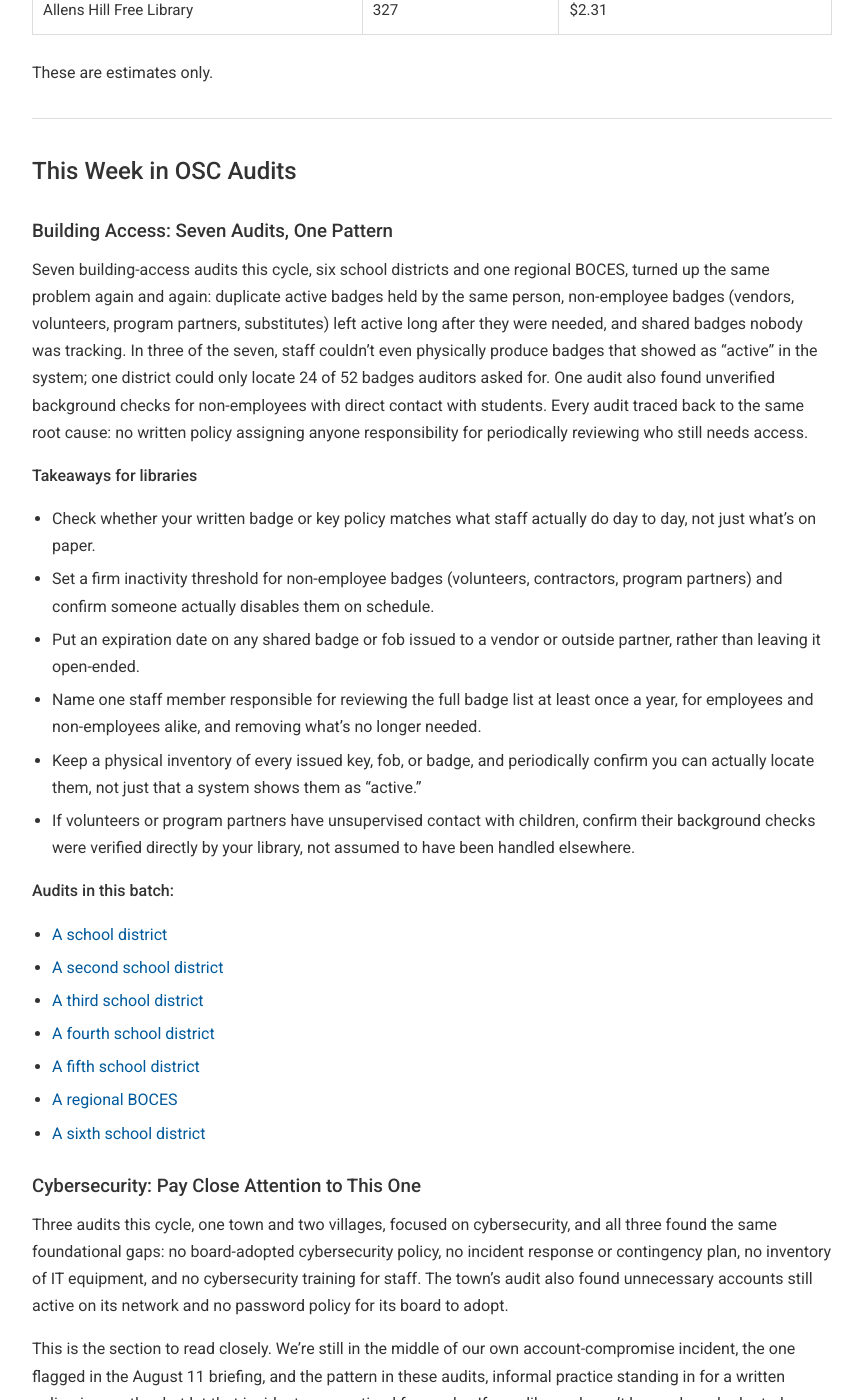
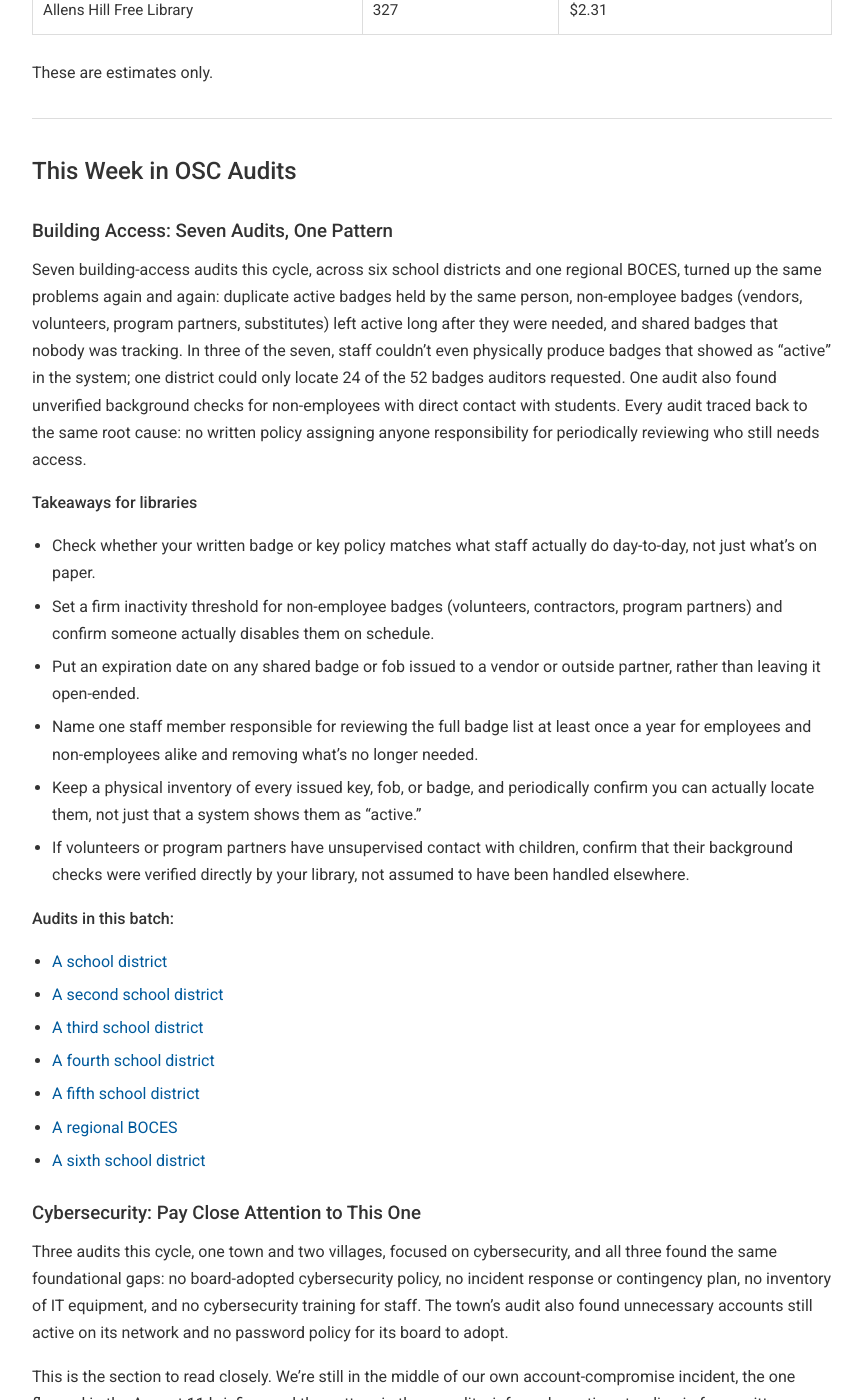
Before and after one commit to OWWL-Library-System/briefing, a Jekyll site: the page built from director/2026-09-01.md, in a window 1280 px wide and 1400 px high, scrolled down 9899 px. Shown: the whole window, without its empty margins (208-1071 px from the left). Built offline with Jekyll 4.4.1, drawn with Linux system fonts in a browser that asks for light colours; some of the changed text lies outside the part shown.

Commit message:
Update 2026-09-01.md

```diff
--- a/director/2026-09-01.md
+++ b/director/2026-09-01.md
@@ -8,7 +8,6 @@ layout: briefing
 # Director Briefing: September 01, 2026
 
 <div class="tldr" markdown="1">
-
 
 **[Harold Hacker Fund for the Advancement of Libraries Grant](#harold-hacker-fund-for-the-advancement-of-libraries-grant):** A grant opportunity from Friends & Foundation of the Rochester Public Library for education, professional development, and innovative library programs, open August 31 through September 30.
 
@@ -26,7 +25,7 @@ layout: briefing
 
 - <span class="action action-requested">Requested</span> Review your library's estimated cost for each database before the meeting, and let Ron or Roxanne know if you can't attend and want your comments read into the record.
 
-**[Little Pim Renewal for 2026-2027](#little-pim-renewal-for-2026-2027):** Little Pim's one-year add-on to the Mango contract is up for renewal at $2,025 system-wide, and will also be on the September 11 OWWLDAC agenda.
+**[Little Pim Renewal for 2026-2027](#little-pim-renewal-for-2026-2027):** Little Pim's one-year add-on to the Mango contract is up for renewal at $2,025 system-wide and will also be on the September 11 OWWLDAC agenda.
 
 **[This Week in OSC Audits](#this-week-in-osc-audits):** Eleven recent State Comptroller audits, building-access badge control across seven districts, cybersecurity gaps at three municipalities, and one billing/collections audit, with takeaways for library boards.
 
@@ -43,9 +42,9 @@ Each year, Friends & Foundation of the Rochester Public Library offers a grant o
 Funding supports:
 
 - Education and professional development for librarians and library staff throughout the five-county region served by the Rochester Regional Library Council.
-- Innovative library projects and programs at RRLC member libraries and the Monroe County Library and OWWL Library Systems and their member libraries.
+- Innovative library projects and programs at RRLC member libraries, the Monroe County Library, and the OWWL Library System and its member libraries.
 
-Applications are accepted beginning August 31, 2026 and are due by 11:59 PM on September 30, 2026. [Learn more and download the application](https://us.list-manage.com/d9O5Apqivuh?e=c66770b5e0&c2id=89d3980c603b8ae17fa5e8c02c5d7cc1).
+Applications are accepted beginning August 31, 2026, and are due by 11:59 PM on September 30, 2026. [Learn more and download the application](https://us.list-manage.com/d9O5Apqivuh?e=c66770b5e0&c2id=89d3980c603b8ae17fa5e8c02c5d7cc1).
 
 ---
 
@@ -71,11 +70,11 @@ Reach out with any questions.
 
 ## Consumer Reports and Kanopy Renewals
 
-The next Directors' Advisory Council meeting is Friday, September 11 at 10:00 AM at OWWL Library System. If there's anything you'd like to see on the agenda, let Roxanne or me know.
+The next Directors' Advisory Council meeting is Friday, September 11 at 10:00 AM at OWWLHQ. If there's anything you'd like to see on the agenda, let Roxanne or me know.
 
-On August 17, I emailed all directors proposing a change to how Kanopy and Consumer Reports are funded starting in 2027. The System can no longer fully cover both out of its operating budget, so I'm bringing the question to a vote at this meeting: whether libraries take on the cost going forward. This follows the bylaw amendment OWWLDAC approved earlier this year, which requires a two-thirds vote (28 directors) before a cost like this gets billed out to all 42 libraries.
+On August 17, I emailed all directors proposing a change to how Kanopy and Consumer Reports are funded starting in 2027. The System can no longer fully cover both from its operating budget, so I'm bringing the question to a vote at this meeting: whether libraries will take on the cost going forward. This follows the bylaw amendment OWWLDAC approved earlier this year, which requires a two-thirds vote (28 directors) before a cost like this gets billed out to all 42 libraries.
 
-If the vote passes, both databases are renewed in October 2026, and libraries are billed in 2027 for the 2028 cost. If it doesn't pass, the affected service ends when its current contract runs out in October 2026.
+If the vote passes, both databases will be renewed in October 2026, and libraries will be billed in 2027 at the 2028 cost. If it doesn't pass, the affected service will end when its current contract expires in October 2026.
 
 Consumer Reports and Kanopy are not packaged together. Each is its own decision, so your library can support continuing one without the other.
 
@@ -185,7 +184,7 @@ These are estimates only.
 
 This will also be on the September 11 OWWLDAC agenda (see the Consumer Reports and Kanopy item above for meeting details).
 
-Mango Languages is on a three-year contract that the System pays for directly. Little Pim, the ages 0-5 add-on several member libraries asked us to add, runs on its own one-year term and is up for renewal.
+Mango Languages is on a three-year contract that the System pays for directly. Little Pim, the ages 0-5 add-on that several member libraries asked us to add, runs on its own one-year term and is up for renewal.
 
 OWWLDAC approved adding Little Pim to the Mango contract at its March 6, 2026 meeting.
 
@@ -193,11 +192,11 @@ OWWLDAC approved adding Little Pim to the Mango contract at its March 6, 2026 me
 
 Mango has quoted the 2026-2027 renewal at $2,025, due around November 1, 2026, shared among all 42 member libraries.
 
-Since Little Pim launched in March, system-wide usage has been modest: 78 total uses and just over 6 hours of combined learning time across March through July 2026 (usage isn't broken out by library, the same as Kanopy). Monthly totals: 3 uses in March, 26 in April, 35 in May, 8 in June, and 6 in July.
+Since Little Pim launched in March, system-wide usage has been modest: 78 total uses and just over 6 hours of combined learning time from March through July 2026 (usage isn't broken out by library, as with Kanopy). Monthly totals: 3 uses in March, 26 in April, 35 in May, 8 in June, and 6 in July.
 
-I expect this to renew as planned, since it's already an active subscription libraries agreed to at the time it was added. I'll add it to the OWWLDAC agenda in case it needs any additional discussion or if OWWLDAC has changed its mind on the subscription. If your library has concerns before then, let me know.
+I expect this to renew as planned, since it's already an active subscription that libraries agreed to when it was added. I'll add it to the OWWLDAC agenda in case it needs further discussion or if OWWLDAC changes its mind about the subscription. If your library has concerns before then, let me know.
 
-If your library no longer wants to participate in Little Pim, since it was already approved system-wide, simply declining to pay the invoice isn't the right path. Your board would need to pass its own motion to withdraw from the shared-cost agreement going forward. Let me know if your library is considering this and I can help with the motion language.
+If your library no longer wants to participate in Little Pim, since it was already approved system-wide, simply declining to pay the invoice isn't the right path. Your board would need to pass its own motion to withdraw from the shared-cost agreement going forward. Let me know if your library is considering this, and I can help with the motion language.
 
 To give you a sense of your library's share, here's an estimate split by population served, the same way we've approached cost-sharing on other system-wide resources.
 
@@ -254,16 +253,16 @@ These are estimates only.
 
 ### Building Access: Seven Audits, One Pattern
 
-Seven building-access audits this cycle, six school districts and one regional BOCES, turned up the same problem again and again: duplicate active badges held by the same person, non-employee badges (vendors, volunteers, program partners, substitutes) left active long after they were needed, and shared badges nobody was tracking. In three of the seven, staff couldn't even physically produce badges that showed as "active" in the system; one district could only locate 24 of 52 badges auditors asked for. One audit also found unverified background checks for non-employees with direct contact with students. Every audit traced back to the same root cause: no written policy assigning anyone responsibility for periodically reviewing who still needs access.
+Seven building-access audits this cycle, across six school districts and one regional BOCES, turned up the same problems again and again: duplicate active badges held by the same person, non-employee badges (vendors, volunteers, program partners, substitutes) left active long after they were needed, and shared badges that nobody was tracking. In three of the seven, staff couldn't even physically produce badges that showed as "active" in the system; one district could only locate 24 of the 52 badges auditors requested. One audit also found unverified background checks for non-employees with direct contact with students. Every audit traced back to the same root cause: no written policy assigning anyone responsibility for periodically reviewing who still needs access.
 
 **Takeaways for libraries**
 
-- Check whether your written badge or key policy matches what staff actually do day to day, not just what's on paper.
+- Check whether your written badge or key policy matches what staff actually do day-to-day, not just what's on paper.
 - Set a firm inactivity threshold for non-employee badges (volunteers, contractors, program partners) and confirm someone actually disables them on schedule.
 - Put an expiration date on any shared badge or fob issued to a vendor or outside partner, rather than leaving it open-ended.
-- Name one staff member responsible for reviewing the full badge list at least once a year, for employees and non-employees alike, and removing what's no longer needed.
+- Name one staff member responsible for reviewing the full badge list at least once a year for employees and non-employees alike and removing what's no longer needed.
 - Keep a physical inventory of every issued key, fob, or badge, and periodically confirm you can actually locate them, not just that a system shows them as "active."
-- If volunteers or program partners have unsupervised contact with children, confirm their background checks were verified directly by your library, not assumed to have been handled elsewhere.
+- If volunteers or program partners have unsupervised contact with children, confirm that their background checks were verified directly by your library, not assumed to have been handled elsewhere.
 
 **Audits in this batch:**
 
```
Also changed, not shown: other parts of director/2026-09-01.md (+3 -3 lines).
